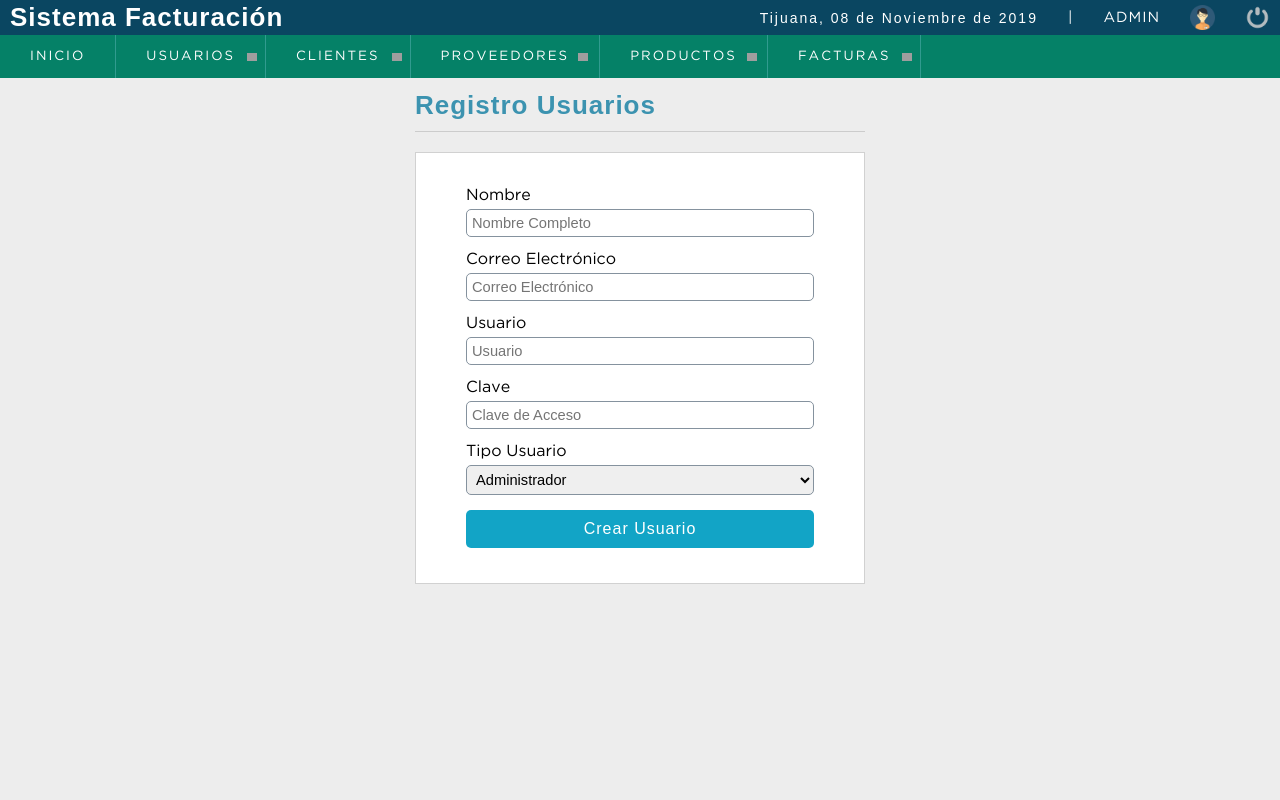
After one commit to pcnay/facturas-2, a PHP site: page /sistema/registro_usuario.php in a window 1280 px wide. The commit adds this page. Run offline with PHP 8.4, Linux system fonts and the light colour scheme; a user stored in the database is signed in; grey boxes are pictures that could not be loaded.

Commit message:
Se inicia con la captura de usuarios, aplicando los estilos a la pantalla de captura

```diff
--- a/sistema/css/style.css
+++ b/sistema/css/style.css
@@ -161,3 +161,83 @@ nav li ul li:last-child{
 	padding: 90px 15px 15px;
 }
 /*****************************************************************/
+
+/* Se define el ancho de los campos de las capturas */
+.form_register
+{
+	width:450px;
+	margin:auto;
+}
+
+.form_register h1
+{
+	color:#3c93b0
+}
+
+hr
+{
+	border:0;
+	background:#CCC;
+	height:1px;
+	margin:10px 0;
+	display:block; /* Desplegado lineal */
+}
+
+form
+{
+	background:#FFF;
+	margin:auto;
+	padding:20px 50px;
+	border:1px solid #d1d1d1;
+}
+
+label
+{
+	display:block;
+	font-size:12pt;
+	font-family:'GothamBook';
+	margin:15px auto 5px auto;
+}
+input, select
+{
+	display:block;
+	width:100%;
+	font-size:11pt;
+	padding:5px;
+	border:1px solid #85929e;
+	border-radius:5px;
+}
+
+.btn_save
+{
+	font-size:12pt;
+	background:#12a4c6;
+	padding:10px;
+	color:#FFF;
+	letter-spacing:1px;
+	border:0px;
+	cursor:pointer;
+	margin:15px auto;
+}
+
+.alert
+{
+	width:100%;
+	background:#66e07d66;
+	border-radius:6px;
+	margin:20px auto;
+}
+
+.msg_error
+{
+	color:#e65656;
+}
+
+.msg_save
+{
+	color:#126e00;
+}
+.alert p
+{
+	padding:10px;
+}
--- a/sistema/index.php
+++ b/sistema/index.php
@@ -2,17 +2,17 @@
 <html lang="en">
 <head>
 	<meta charset="UTF-8">
-	<?php include "scripts.php"; ?>
+	<?php include "include/scripts.php"; ?>
 	<title>Sisteme Ventas</title>
 </head>
 <body>
-	<?php include "header.php" ?>
+	<?php include "include/header.php" ?>
 
 	<section id="container">
 		<h1>Bienvenido al sistema</h1>
 	</section>
 
-	<?php include "footer.php"; ?>
+	<?php include "include/footer.php"; ?>
 
 </body>
 </html>
--- /dev/null
+++ b/sistema/registro_usuario.php
@@ -0,0 +1,87 @@
+<?php
+  if (!empty($_POST))
+  {
+    $alert = '';
+    if(empty($_POST['nombre']) || empty($_POST['correo']) || empty($_POST['usuario']) || empty($_POST['clave']) ||  empty($_POST['rol']))
+    {
+      $alert = '<p class="msg_error">Todos los campos son obligatorios </p>';
+    }
+    else
+    {
+      include "../conexion.php";
+
+      $nombre = $_POST['nombre'];
+      $correo = $_POST['correo'];
+      $usuario = $_POST['usuario'];
+      $clave = $_POST['clave'];
+      $rol = $_POST['rol'];
+
+      // Verificar si existe correo y usuario
+      $query = mysqli_query($conection,"SELECT * FROM usuario WHERE usuario = '$usuario' OR correo = '$correo'");
+      $result = mysqli_fetch_array($query);
+      if ($result > 0)
+      {
+        $alert = '<p class="msg_error">El correo o el usuario ya existe</p>';
+      }
+      else
+      {
+        $query_insert = mysqli_query($conection, "INSERT INTO usuario(idusuario,nombre,correo,usuario,clave,rol) VALUES (0,'$nombre','$correo','$usuario','$clave','$rol')");
+        if ($query_insert)
+        {
+          $alert = '<p class="msg_save">Usuario creado correctamente</p>';
+        }
+        else
+        {
+          $alert = '<p class="msg_error">Error Al Crear El Usuario</p>';
+        }
+      }
+
+    }
+  }
+?>
+
+<!DOCTYPE html>
+<!-- Se agrega este archivo a cada opción del Menu. -->
+<html lang="en">
+<head>
+	<meta charset="UTF-8">
+	<?php include "include/scripts.php"; ?>
+	<title>Registro Usuarios</title>
+</head>
+<body>
+	<?php include "include/header.php" ?>
+
+	<section id="container">
+		<!-- Es el contenido del registro de Usuarios -->
+    <div class="form_register">
+      <h1>Registro Usuarios</h1>
+      <hr>
+      <div class="alert"></div>
+      <!-- Con "action" vacio se autoprocesara el formulario, es decir se iniciara desde el incio del archivo cuando se oprime el boton "Crear Usuario" -->
+      <form action ="" method="post">
+        <label for="nombre">Nombre</label>
+        <input type="text" name="nombre" id = "nombre" placeholder="Nombre Completo">
+        <label for="correo">Correo Electrónico</label>
+        <input type="email" name="correo" id = "correo" placeholder="Correo Electrónico">
+        <label for="usuario">Usuario</label>
+        <input type="text" name="usuario" id = "usuario" placeholder="Usuario">
+        <label for="clave">Clave</label>
+        <input type="password" name="clave" id = "clave" placeholder="Clave de Acceso">
+        <label for="rol">Tipo Usuario</label>
+        <select name="rol" id="rol">
+          <option value="1">Administrador</option>
+          <option value="2">Supervisor</option>
+          <option value="3">Vendendor</option>
+        </select>
+
+        <input type="submit" value="Crear Usuario" class="btn_save">
+
+      </form>
+    </div>
+
+	</section>
+
+	<?php include "include/footer.php"; ?>
+
+</body>
+</html>
```
Also changed, not shown: sistema/include/footer.php (renamed from sistema/footer.php), sistema/include/functions.php (renamed from sistema/functions.php), sistema/include/header.php (renamed from sistema/header.php), sistema/include/nav.php (renamed from sistema/nav.php), sistema/include/scripts.php (renamed from sistema/scripts.php).
